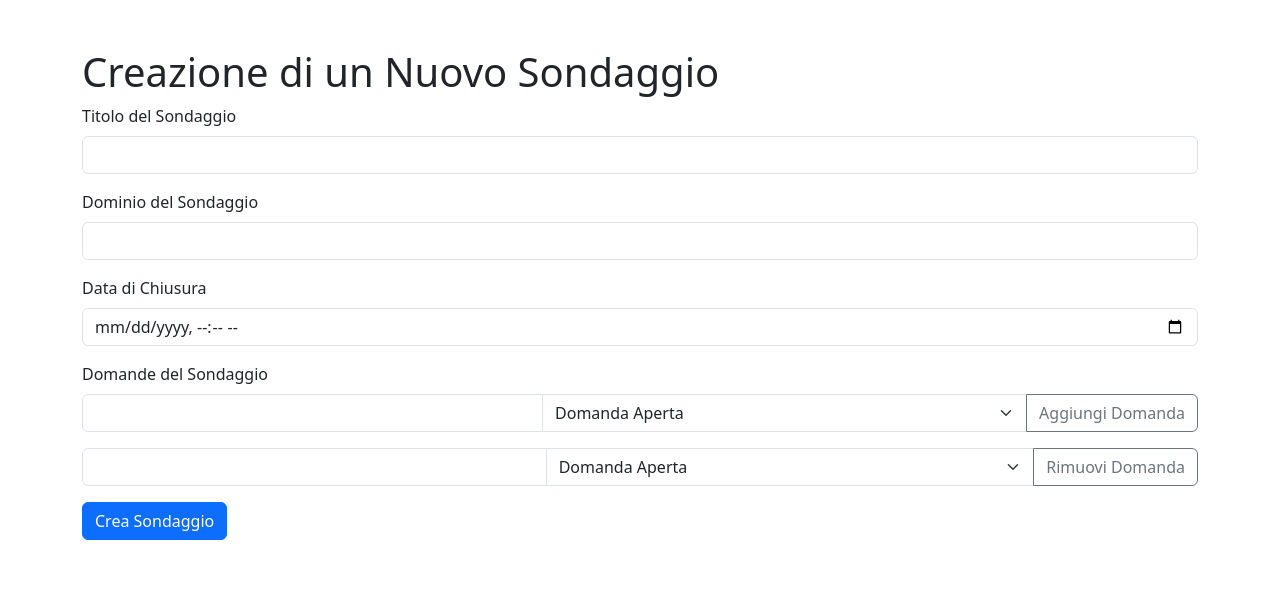
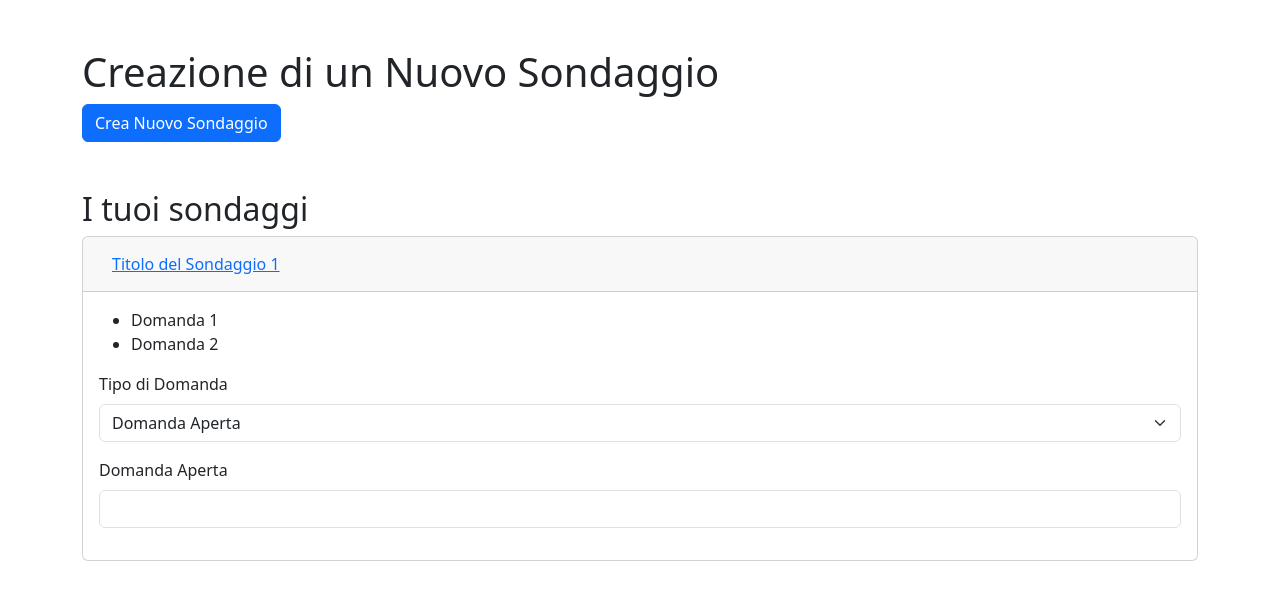
Before and after one commit to Gio-12/SurveyOnFly, a PHP site: page /creazioneSondagio.php in a window 1280 px wide. Shown: the top 600 px of the page. Run offline with PHP 8.4, Linux system fonts and the light colour scheme.

Commit message:
creazione Sondaggio

```diff
--- a/creazioneSondagio.php
+++ b/creazioneSondagio.php
@@ -1,79 +1,20 @@
-<?php
-global $pdo;
-session_start();
-
-// Includi il file di connessione al database
-include "db/connect.php";
-
-// Variabili per i messaggi di successo o errore
-$successMessage = $errorMessage = "";
-
-if ($_SERVER["REQUEST_METHOD"] == "POST") {
-    // Ottieni i dati dal modulo
-    $titoloSondaggio = $_POST["titolo"];
-    $dominioSondaggio = $_POST["dominio"];
-    $dataCreazione = date("Y-m-d H:i:s"); // Data e ora correnti
-    $dataChiusura = $_POST["data_chiusura"];
-
-    // Esegui la procedura di creazione del sondaggio nel database
-    $sql = "INSERT INTO sondaggi (titolo, dominio, data_creazione, data_chiusura) VALUES (:titolo, :dominio, :data_creazione, :data_chiusura)";
-    $stmt = $pdo->prepare($sql);
-    $stmt->bindParam(":titolo", $titoloSondaggio, PDO::PARAM_STR);
-    $stmt->bindParam(":dominio", $dominioSondaggio, PDO::PARAM_STR);
-    $stmt->bindParam(":data_creazione", $dataCreazione, PDO::PARAM_STR);
-    $stmt->bindParam(":data_chiusura", $dataChiusura, PDO::PARAM_STR);
-
-    if ($stmt->execute()) {
-        $successMessage = "Sondaggio creato con successo!";
-    } else {
-        $errorMessage = "Errore durante la creazione del sondaggio.";
-    }
-
-    // Aggiungi le domande al sondaggio
-    $sondaggioId = $pdo->lastInsertId(); // Ottieni l'ID del sondaggio appena creato
-
-    if (isset($_POST["domande"])) {
-        foreach ($_POST["domande"] as $index => $domanda) {
-            // Verifica il tipo di domanda (aperta o chiusa)
-            $tipoDomanda = $_POST["tipo_domanda"][$index];
-
-            $sqlDomanda = "INSERT INTO domande (testo, sondaggio_id, tipo_domanda) VALUES (:testo, :sondaggio_id, :tipo_domanda)";
-            $stmtDomanda = $pdo->prepare($sqlDomanda);
-            $stmtDomanda->bindParam(":testo", $domanda, PDO::PARAM_STR);
-            $stmtDomanda->bindParam(":sondaggio_id", $sondaggioId, PDO::PARAM_INT);
-            $stmtDomanda->bindParam(":tipo_domanda", $tipoDomanda, PDO::PARAM_STR);
-
-            $stmtDomanda->execute();
-        }
-    }
-}
-?>
-
 <!DOCTYPE html>
 <html lang="it">
+
 <head>
     <meta charset="utf-8">
     <title>Creazione Sondaggio</title>
     <!-- Includi le librerie Bootstrap -->
     <link href="https://cdn.jsdelivr.net/npm/bootstrap@5.3.2/dist/css/bootstrap.min.css" rel="stylesheet" integrity="sha384-T3c6CoIi6uLrA9TneNEoa7RxnatzjcDSCmG1MXxSR1GAsXEV/Dwwykc2MPK8M2HN" crossorigin="anonymous">
 </head>
+
 <body>
     <div class="container mt-5">
         <h1>Creazione di un Nuovo Sondaggio</h1>
 
-    <?php if (!empty($successMessage)): ?>
-        <div class="alert alert-success" role="alert">
-            <?php echo $successMessage; ?>
-        </div>
-    <?php endif; ?>
+        <button type="button" class="btn btn-primary" id="espandiCampiBtn">Crea Nuovo Sondaggio</button>
 
-    <?php if (!empty($errorMessage)): ?>
-        <div class="alert alert-danger" role="alert">
-            <?php echo $errorMessage; ?>
-        </div>
-    <?php endif; ?>
-
-    <form method="POST">
+        <form method="POST" id="campiSondaggio" style="display: none;">
             <div class="mb-3">
                 <label for="titolo" class="form-label">Titolo del Sondaggio</label>
                 <input type="text" class="form-control" name="titolo" required>
@@ -89,74 +30,159 @@ if ($_SERVER["REQUEST_METHOD"] == "POST") {
                 <input type="datetime-local" class="form-control" name="data_chiusura" required>
             </div>
 
-        <!-- Aggiungi un campo per le domande -->
-        <div class="mb-3" id="domandeContainer">
-            <label class="form-label">Domande del Sondaggio</label>
-            <div class="input-group mb-3">
-                <input type="text" class="form-control" name="domande[]" required>
-                <select class="form-select" name="tipo_domanda[]" required>
+            <div class="mb-3">
+                <label for="max_partecipanti" class="form-label">Numero Massimo di Partecipanti</label>
+                <input type="number" class="form-control" name="max_partecipanti" required>
+            </div>
+            <button type="submit" class="btn btn-success">Crea Sondaggio</button>
+        </form>
+
+        <!-- Lista dei sondaggi creati -->
+        <div class="mt-5">
+            <h2>I tuoi sondaggi</h2>
+            <div id="accordion">
+                <!-- Esempio di un pannello per un sondaggio -->
+                <div class="card">
+                    <div class="card-header" id="heading1">
+                        <h5 class="mb-0">
+                            <button class="btn btn-link" data-toggle="collapse" data-target="#collapse1" aria-expanded="true" aria-controls="collapse1">
+                                Titolo del Sondaggio 1
+                            </button>
+                        </h5>
+                    </div>
+
+                    <div id="collapse1" class="collapse show" aria-labelledby="heading1" data-parent="#accordion">
+                        <div class="card-body">
+                            <!-- Lista delle domande del sondaggio -->
+                            <ul id="domandeSondaggio1">
+                                <li>Domanda 1</li>
+                                <li>Domanda 2</li>
+                                <!-- Aggiungi altre domande qui -->
+                            </ul>
+                            <div class="mb-3">
+                                <label for="tipo_domanda" class="form-label">Tipo di Domanda</label>
+                                <select class="form-select" id="tipo_domanda">
                                     <option value="aperta">Domanda Aperta</option>
                                     <option value="chiusa">Domanda Chiusa</option>
                                 </select>
-                <button class="btn btn-outline-secondary" type="button" onclick="aggiungiDomanda()">Aggiungi Domanda</button>
+                            </div>
+
+                            <!-- Campo per la domanda aperta -->
+                            <div class="mb-3" id="campo_domanda_aperta">
+                                <label for="domanda_aperta" class="form-label">Domanda Aperta</label>
+                                <input type="text" class="form-control" name="domanda_aperta">
+                            </div>
+
+                            <!-- Campo per la domanda chiusa -->
+                            <div class="mb-3" id="campo_domanda_chiusa" style="display: none;">
+                                <label for="domanda_chiusa" class="form-label">Domanda Chiusa</label>
+                                <input type="text" class="form-control" name="domanda_chiusa">
+                                <button type="button" class="btn btn-secondary mt-2" id="aggiungi_opzione">Aggiungi Opzione</button>
+                            </div>
+
+                            <!-- Container per le opzioni -->
+                            <div id="container_opzioni" style="display: none;">
+                                <!-- Opzioni saranno aggiunte qui -->
+                            </div>
+                        </div>
+                    </div>
+                </div>
+                <!-- Fine esempio -->
+
+                <!-- Aggiungi altri pannelli per i tuoi sondaggi creati -->
+            </div>
         </div>
     </div>
 
-        <button type="submit" class="btn btn-primary">Crea Sondaggio</button>
-    </form>
-</div>
+    <script>
+        // Funzione per mostrare/nascondere i campi per la creazione di un nuovo sondaggio
+        function toggleCampiSondaggio() {
+            const campiSondaggio = document.getElementById('campiSondaggio');
+            const espandiCampiBtn = document.getElementById('espandiCampiBtn');
 
-<script>
-    // Funzione per aggiungere un campo per le domande
-    function aggiungiDomanda() {
-        const domandeContainer = document.getElementById('domandeContainer');
-        const inputGroup = document.createElement('div');
-        inputGroup.className = 'input-group mb-3';
-
-        const input = document.createElement('input');
-        input.type = 'text';
-        input.className = 'form-control';
-        input.name = 'domande[]';
-        input.required = true;
-
-        const select = document.createElement('select');
-        select.className = 'form-select';
-        select.name = 'tipo_domanda[]';
-        select.required = true;
-        const option1 = document.createElement('option');
-        option1.value = 'aperta';
-        option1.textContent = 'Domanda Aperta';
-        const option2 = document.createElement('option');
-        option2.value = 'chiusa';
-        option2.textContent = 'Domanda Chiusa';
-        select.appendChild(option1);
-        select.appendChild(option2);
-
-        const button = document.createElement('button');
-        button.className = 'btn btn-outline-secondary';
-        button.type = 'button';
-        button.textContent = 'Rimuovi Domanda';
-        button.addEventListener('click', () => rimuoviDomanda(inputGroup));
-
-        inputGroup.appendChild(input);
-        inputGroup.appendChild(select);
-        inputGroup.appendChild(button);
-        domandeContainer.appendChild(inputGroup);
+            if (campiSondaggio.style.display === 'none') {
+                campiSondaggio.style.display = 'block';
+                espandiCampiBtn.textContent = 'Nascondi Campi';
+            } else {
+                campiSondaggio.style.display = 'none';
+                espandiCampiBtn.textContent = 'Crea Nuovo Sondaggio';
+            }
         }
 
-    // Funzione per rimuovere un campo per le domande
-    function rimuoviDomanda(inputGroup) {
-        const domandeContainer = document.getElementById('domandeContainer');
-        domandeContainer.removeChild(inputGroup);
+        // Gestisci il click sul pulsante "Crea Nuovo Sondaggio"
+        const espandiCampiBtn = document.getElementById('espandiCampiBtn');
+        espandiCampiBtn.addEventListener('click', toggleCampiSondaggio);
+
+        // Funzione per aggiungere una domanda a un sondaggio esistente
+        function aggiungiDomandaSondaggio(sondaggioId) {
+            const domandeContainer = document.getElementById(`domandeSondaggio${sondaggioId}`);
+
+            // Creazione di un elemento per la nuova domanda
+            const nuovaDomanda = document.createElement('li');
+            nuovaDomanda.textContent = 'Nuova Domanda';
+            domandeContainer.appendChild(nuovaDomanda);
         }
 
-    // Inizializza la pagina con un campo per le domande
-    window.onload = function () {
-        aggiungiDomanda();
+        // Aggiungi un evento di click per il pulsante "Aggiungi Domanda" di ogni sondaggio
+        function aggiungiDomandaButtonEventListener(sondaggioId) {
+            const aggiungiDomandaButton = document.getElementById(`aggiungiDomandaBtn${sondaggioId}`);
+            aggiungiDomandaButton.addEventListener('click', () => aggiungiDomandaSondaggio(sondaggioId));
+        }
+
+        // Funzione per gestire la visibilità dei campi in base alla selezione del tipo di domanda
+        function gestisciTipoDomanda() {
+            const tipoDomanda = document.getElementById('tipo_domanda').value;
+            const campoDomandaAperta = document.getElementById('campo_domanda_aperta');
+            const campoDomandaChiusa = document.getElementById('campo_domanda_chiusa');
+            const containerOpzioni = document.getElementById('container_opzioni');
+            const aggiungiOpzioneButton = document.getElementById('aggiungi_opzione');
+
+            if (tipoDomanda === 'aperta') {
+                campoDomandaAperta.style.display = 'block';
+                campoDomandaChiusa.style.display = 'none';
+                containerOpzioni.style.display = 'none';
+            } else if (tipoDomanda === 'chiusa') {
+                campoDomandaAperta.style.display = 'none';
+                campoDomandaChiusa.style.display = 'block';
+                containerOpzioni.style.display = 'block';
+            }
+        }
+
+        // Funzione per aggiungere un campo per le opzioni
+        function aggiungiOpzione() {
+            const containerOpzioni = document.getElementById('container_opzioni');
+            const nuovaOpzione = document.createElement('div');
+            nuovaOpzione.className = 'mb-3';
+
+            const inputOpzione = document.createElement('input');
+            inputOpzione.type = 'text';
+            inputOpzione.className = 'form-control';
+            inputOpzione.name = 'opzioni_domanda[]';
+            inputOpzione.placeholder = 'Opzione';
+            nuovaOpzione.appendChild(inputOpzione);
+
+            containerOpzioni.appendChild(nuovaOpzione);
+        }
+
+        // Aggiungi evento di cambio per il tipo di domanda
+        document.getElementById('tipo_domanda').addEventListener('change', gestisciTipoDomanda);
+
+        // Aggiungi evento per l'aggiunta delle opzioni (solo per domanda chiusa)
+        document.getElementById('aggiungi_opzione').addEventListener('click', aggiungiOpzione);
+
+        // Inizializza la pagina
+        gestisciTipoDomanda();
+
+        // Inizializza la pagina con il pannello delle domande nascosto
+        window.onload = function() {
+            const campiSondaggio = document.getElementById('campiSondaggio');
+            campiSondaggio.style.display = 'none';
+            aggiungiDomandaButtonEventListener(1); // Aggiungi il gestore dell'evento al primo sondaggio
         };
     </script>
 
     <!-- Includi le librerie Bootstrap JS -->
     <script src="https://cdn.jsdelivr.net/npm/bootstrap@5.3.2/dist/js/bootstrap.bundle.min.js" integrity="sha384-C6RzsynM9kWDrMNeT87bh95OGNyZPhcTNXj1NW7RuBCsyN/o0jlpcV8Qyq46cDfL" crossorigin="anonymous"></script>
 </body>
+
 </html>
```
Lines whose indentation alone changed are shown as unchanged.
